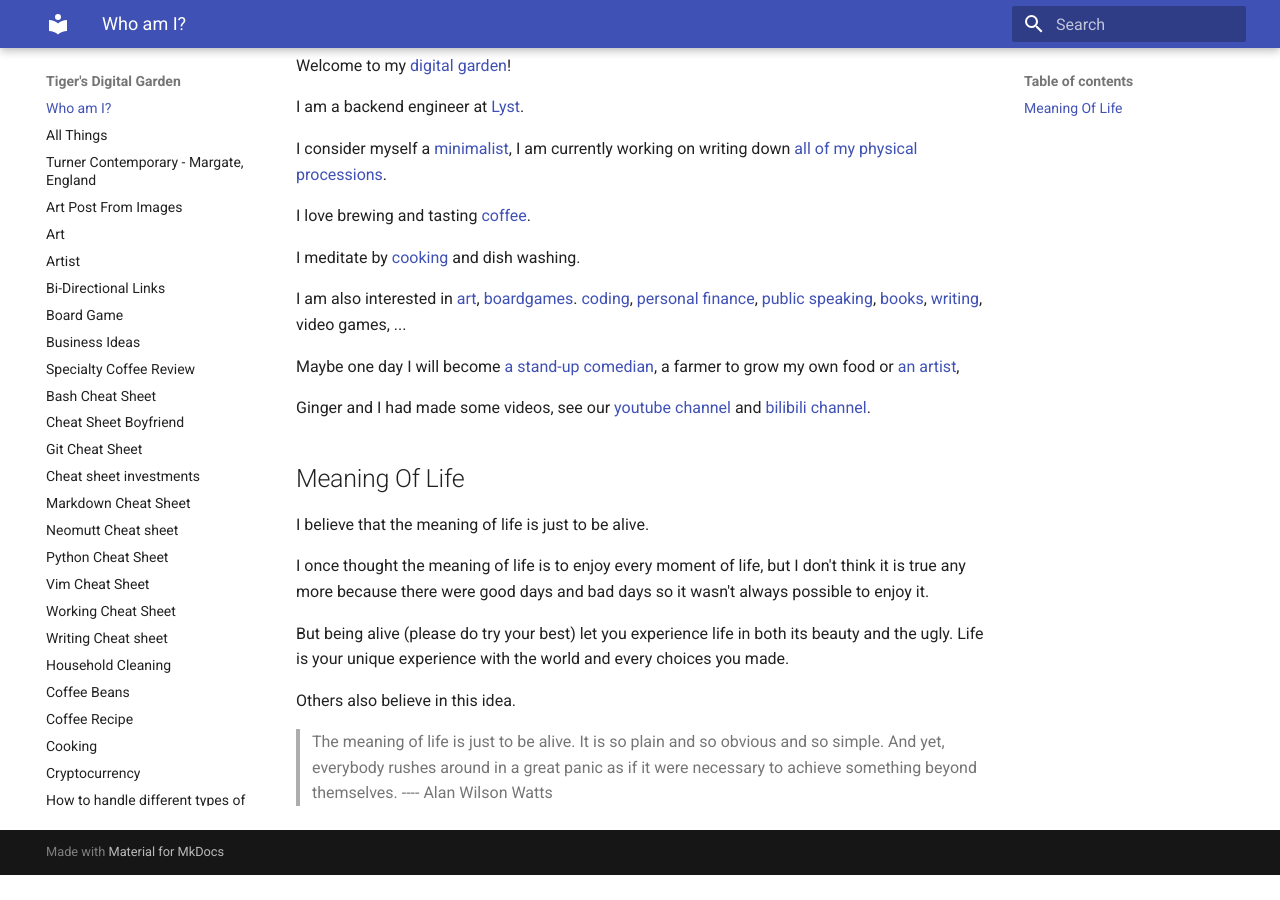
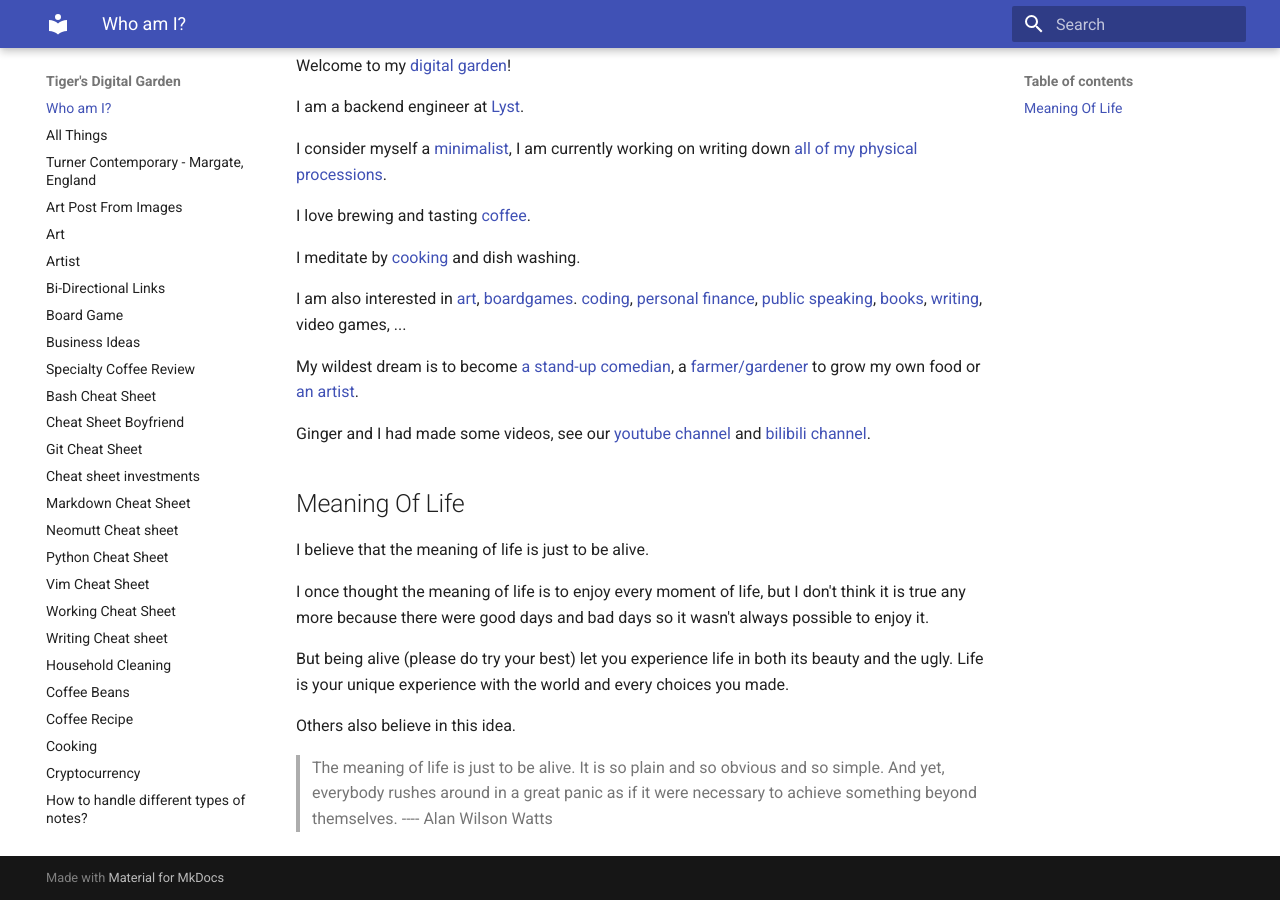
Before and after one commit to ynotstartups/notes, an MkDocs documentation site: the page built from notes/index.md, in a window 1280 px wide and 900 px high, scrolled down 542 px. Built offline with MkDocs 1.6.1 and Material for MkDocs 9.7.7, drawn with Linux system fonts in a browser that asks for light colours; before the commit the page ends 1417 px from its top, so only the background shows below that.

Commit message:
add farmer

```diff
--- a/notes/index.md
+++ b/notes/index.md
@@ -25,7 +25,7 @@ I am also interested in
  video games,
  ...
 
-Maybe one day I will become [a stand-up comedian](stand-up-comedy.md), a farmer to grow my own food or [an artist](artist.md),
+My wildest dream is to become [a stand-up comedian](stand-up-comedy.md), a [farmer/gardener](farmer.md) to grow my own food or [an artist](artist.md).
 
 Ginger and I had made some videos, see our [youtube channel](https://www.youtube.com/channel/UCQE6i7tcSbBQMD8KSeUQYvQ) and [bilibili channel](https://space.bilibili.com/1281157300).
 
```
Also changed, not shown: notes/farmer.md (added, +11 -0 lines), 2 other files.
